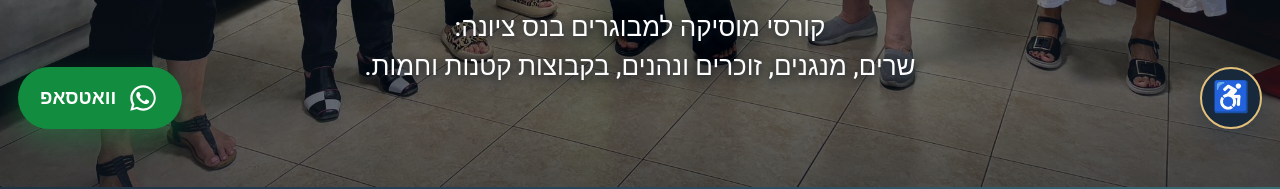
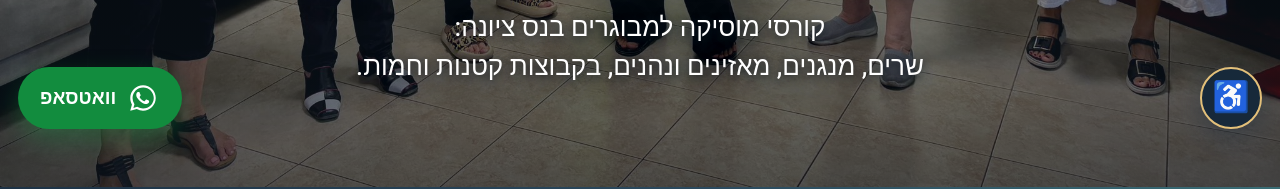
Before and after one commit to meravboaz/meiravboaz-site, a plain HTML site: page index.html in a window 1280 px wide. Shown: the part 653-842 px from the top of the page. Drawn offline with nearby package versions, Linux system fonts and the light colour scheme; a web font is replaced by a local one.

Commit message:
Hero subtitle: זוכרים -> מאזינים
Co-Authored-By: Claude Opus 5.5 <noreply@anthropic.com>
Claude-Session: https://claude.ai/code/session_01AmGrceUKQriNuUYM9gik7w

```diff
--- a/index.html
+++ b/index.html
@@ -238,7 +238,7 @@ html{scroll-behavior:auto !important}
   <div aria-hidden="true" style="position:absolute;inset:0;pointer-events:none;background:linear-gradient(to bottom,rgba(12,22,32,.62) 0%,rgba(12,22,32,.5) 34%,rgba(12,22,32,.42) 52%,rgba(12,22,32,.55) 78%,rgba(12,22,32,.7) 100%)"></div>
   <div style="position:absolute;right:0;left:0;bottom:clamp(100px,12vh,124px);z-index:1;padding:0 20px;text-align:center;color:#FFFFFF;text-shadow:0 2px 8px rgba(12,22,32,.9),0 8px 30px rgba(12,22,32,.75)">
     <h2 style="font-family:'Rubik',sans-serif;font-weight:700;font-size:clamp(32px,5.2vw,64px);line-height:1.15;margin:0 0 12px">המוח לא יוצא לפנסיה...</h2>
-    <p style="display:inline-block;max-width:900px;margin:0;font-family:'Heebo',sans-serif;font-weight:500;font-size:clamp(16px,2.1vw,26px);line-height:1.5">קורסי מוסיקה למבוגרים בנס ציונה:<br>שרים, מנגנים, זוכרים ונהנים, <span style="white-space:nowrap">בקבוצות קטנות וחמות.</span></p>
+    <p style="display:inline-block;max-width:900px;margin:0;font-family:'Heebo',sans-serif;font-weight:500;font-size:clamp(16px,2.1vw,26px);line-height:1.5">קורסי מוסיקה למבוגרים בנס ציונה:<br>שרים, מנגנים, מאזינים ונהנים, <span style="white-space:nowrap">בקבוצות קטנות וחמות.</span></p>
   </div>
   <div style="position:relative;box-sizing:border-box;width:100%;max-width:1180px;margin:0 auto;padding:clamp(28px,4vh,52px) clamp(20px,4vw,56px);display:flex;justify-content:center;align-items:flex-start">
     <h1 style="font-family:'Rubik',sans-serif;font-weight:700;font-size:clamp(34px,6vw,74px);line-height:1.1;margin:0;color:#FFFFFF;text-shadow:0 2px 8px rgba(12,22,32,.9),0 8px 30px rgba(12,22,32,.72);display:flex;align-items:center;gap:clamp(12px,1.8vw,24px)">מירב המוסיקה</h1>
```
